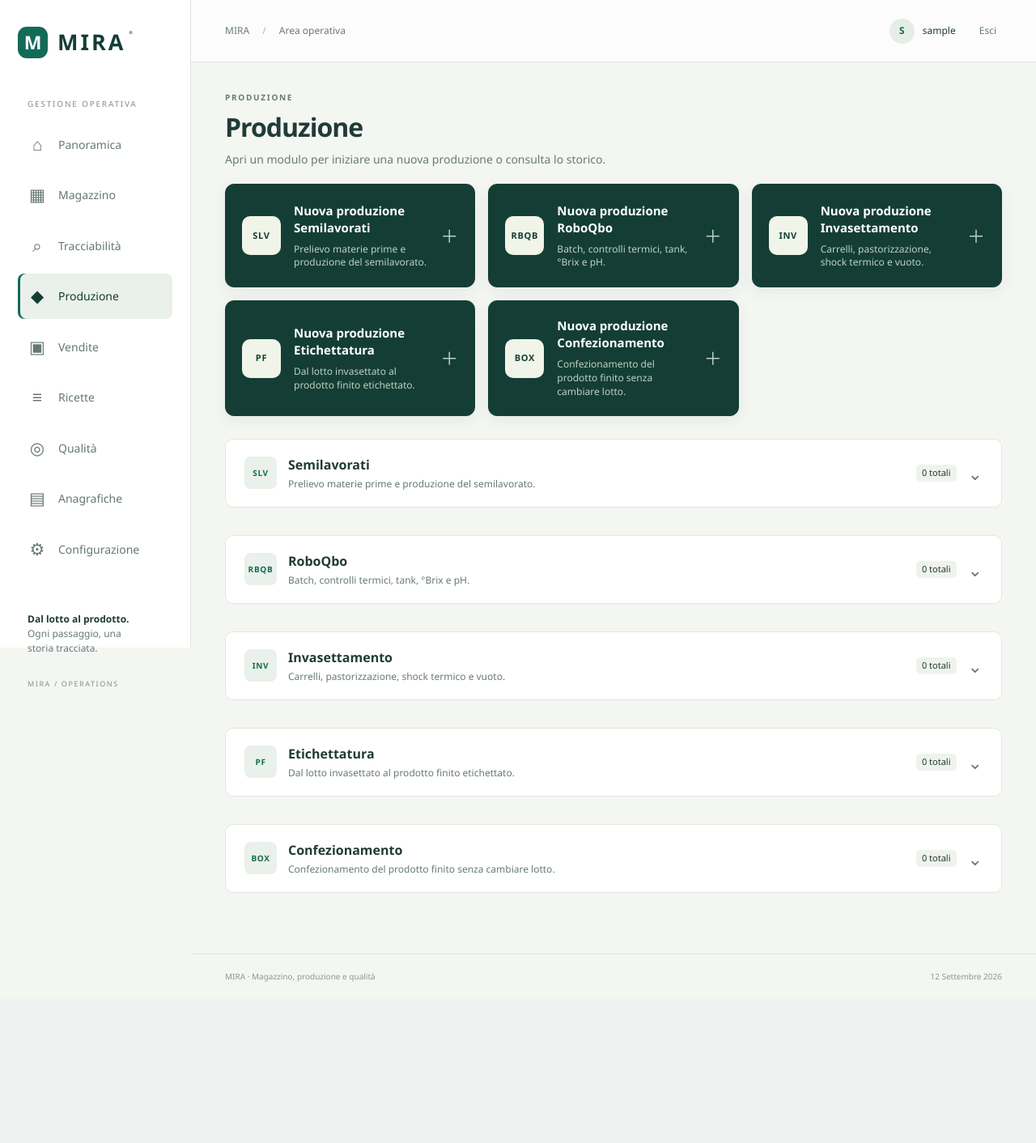
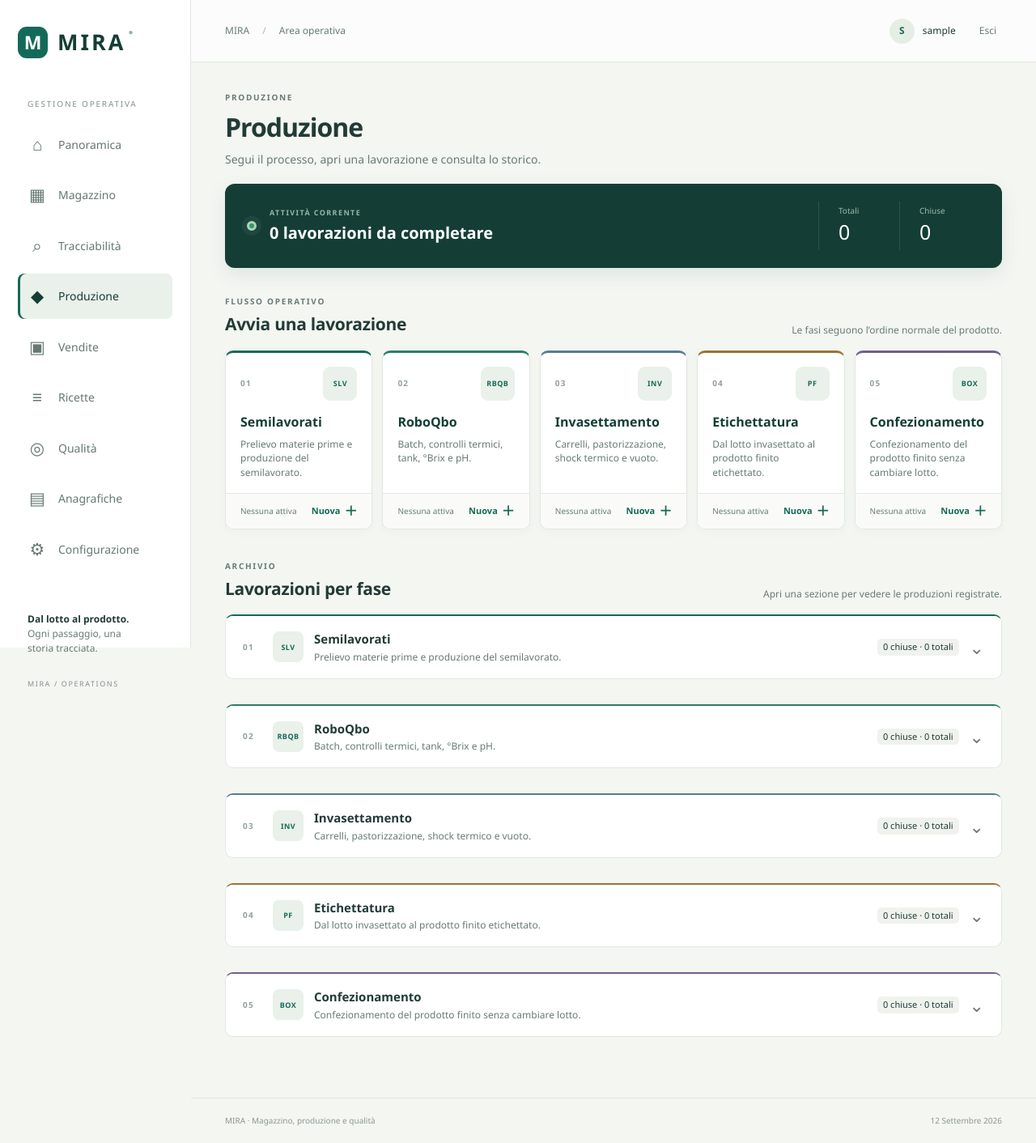
Before and after one commit to luigipellegrini4-netizen/MIRA, a Django app: page /produzione/ in a window 1280 px wide. Shown: the whole page at 81% size. Before the commit the page ends 1213 px from the top, so only its background shows below. Run offline with Django 5.2, Linux system fonts and the light colour scheme; a user stored in the database is signed in; tables that the repository leaves empty hold one stand-in row (values such as "Sample post"); data that the repository does not hold is empty; parts of the project's set-up code (start-up, migrations or seed data) failed here and were passed over.

Commit message:
Redesign production overview

```diff
--- a/interfaccia/static/interfaccia/production.css
+++ b/interfaccia/static/interfaccia/production.css
@@ -1,38 +1,61 @@
 .production-heading { margin-bottom: 20px; }
-.production-launchers { display: grid; grid-template-columns: repeat(3, minmax(0, 1fr)); gap: 16px; margin-bottom: 28px; }
-.production-launcher { min-height: 128px; display: grid; grid-template-columns: auto 1fr auto; align-items: center; gap: 16px; padding: 20px; background: var(--deep); color: #fff; border-radius: 11px; border: 1px solid var(--deep); box-shadow: 0 5px 18px #173e3512; transition: transform .15s ease, box-shadow .15s ease; }
-.production-launcher:hover { color: #fff; text-decoration: none; transform: translateY(-1px); box-shadow: 0 8px 22px #173e3524; }
-.production-launcher strong { font-size: 15px; line-height: 1.35; }
-.production-launcher small { color: #bed1c4; margin-top: 8px; line-height: 1.4; }
-.production-marker { width: 48px; height: 48px; border-radius: 10px; display: grid; place-items: center; background: #f1f4e8; color: var(--deep); font-size: 11px; font-weight: 750; letter-spacing: .7px; }
-.production-marker.small { width: 40px; height: 40px; border-radius: 8px; background: #e9f1ea; color: var(--green); font-size: 10px; }
-.production-arrow { font-size: 22px; color: #bcd0c3; }
-.production-groups { display: grid; gap: 14px; }
-.production-group { overflow: hidden; }
-.production-summary { display: flex; align-items: center; justify-content: space-between; gap: 20px; padding: 19px 23px; cursor: pointer; list-style: none; background: #fff; }
-.production-summary::-webkit-details-marker { display: none; }
-.production-summary:hover { background: #fafcf9; }
-.production-summary-title, .production-summary-meta { display: flex; align-items: center; gap: 14px; }
-.production-summary-title strong { display: block; font-size: 16px; }
-.production-summary-title small { margin-top: 3px; }
-.production-summary-meta { margin-left: auto; }
-.summary-chevron { font-size: 22px; color: var(--muted); transition: transform .15s ease; }
-.production-group[open] .summary-chevron { transform: rotate(180deg); }
-.production-group[open] .production-summary { border-bottom: 1px solid var(--line); }
-.production-group-body { background: #fff; }
-.production-group-actions { display: flex; justify-content: flex-end; padding: 14px 22px 0; }
-.session-open-link { display: inline-flex; align-items: center; gap: 7px; font-weight: 650; white-space: nowrap; }
 
-@media (max-width: 950px) {
-  .production-launchers { grid-template-columns: 1fr; }
-  .production-launcher { min-height: 92px; }
-}
+.production-overview { display:flex; align-items:center; justify-content:space-between; gap:28px; min-height:104px; margin-bottom:34px; padding:22px 27px; border-radius:12px; background:var(--deep); color:#fff; box-shadow:0 8px 24px #143e3517; }
+.production-overview-copy { display:flex; align-items:center; gap:16px; }
+.production-overview-copy small { color:#98b7a7; font-size:9px; font-weight:700; letter-spacing:1.4px; }
+.production-overview-copy strong { display:block; margin-top:4px; font-size:20px; font-weight:600; }
+.production-live-dot { width:12px; height:12px; border:3px solid #a9d5b8; border-radius:50%; background:#3b936b; box-shadow:0 0 0 6px #ffffff0c; }
+.production-kpis { display:flex; align-self:stretch; }
+.production-kpis>span { display:flex; min-width:100px; flex-direction:column; justify-content:center; padding:0 24px; border-left:1px solid #ffffff1c; }
+.production-kpis small { color:#9eb9ac; font-size:10px; }
+.production-kpis strong { font-size:25px; font-weight:550; }
 
-@media (max-width: 720px) {
-  .production-summary { align-items: flex-start; padding: 16px; }
-  .production-summary-title small { display: none; }
-  .production-summary-meta { gap: 7px; }
-  .production-summary-meta .counter { display: none; }
-  .production-group-actions { justify-content: stretch; padding: 12px 14px 0; }
-  .production-group-actions .button { width: 100%; }
-}
+.production-section-head { display:flex; align-items:end; justify-content:space-between; gap:20px; margin-bottom:16px; }
+.production-section-head .eyebrow { margin-bottom:5px; }
+.production-section-head h2 { margin:0; font-size:21px; }
+.production-section-head>small { max-width:330px; text-align:right; }
+.production-section-head.archive-head { margin-top:38px; }
+
+.production-launchers { display:grid; grid-template-columns:repeat(5,minmax(0,1fr)); gap:12px; }
+.production-launcher { display:flex; min-width:0; min-height:220px; flex-direction:column; overflow:hidden; border:1px solid var(--line); border-top:3px solid var(--green); border-radius:10px; background:#fff; box-shadow:0 3px 12px #173e3508; transition:transform .15s ease,box-shadow .15s ease,border-color .15s ease; }
+.production-launcher:hover { transform:translateY(-2px); border-color:#afc4b5; box-shadow:0 8px 22px #173e3514; }
+.production-launcher-top { display:flex; align-items:center; justify-content:space-between; padding:17px 18px 9px; }
+.production-phase { color:#91a29b; font-size:10px; font-weight:750; letter-spacing:1.2px; }
+.production-phase.small { width:24px; }
+.production-marker { width:42px; height:42px; display:grid; place-items:center; border-radius:9px; background:#e9f1ea; color:var(--green); font-size:9px; font-weight:800; letter-spacing:.5px; }
+.production-marker.small { width:38px; height:38px; flex:0 0 38px; border-radius:8px; }
+.production-launcher-copy { flex:1; padding:5px 18px 17px; }
+.production-launcher-copy strong { display:block; margin-bottom:7px; color:var(--deep); font-size:16px; }
+.production-launcher-copy small { line-height:1.45; }
+.production-launcher-foot { display:flex; align-items:center; justify-content:space-between; gap:8px; padding:13px 18px; border-top:1px solid var(--line); background:#fafbf8; color:var(--muted); font-size:10px; }
+.production-launcher-foot b { color:var(--green); }
+.production-launcher-foot a { display:inline-flex; align-items:center; gap:5px; font-size:11px; font-weight:700; }
+.production-launcher-foot a span { font-size:16px; line-height:1; }
+
+.production-launcher[data-production-type="ROBOQBO"],.production-group[data-production-type="ROBOQBO"] { border-top-color:#2b7d68; }
+.production-launcher[data-production-type="INVASETTAMENTO"],.production-group[data-production-type="INVASETTAMENTO"] { border-top-color:#527e91; }
+.production-launcher[data-production-type="ETICHETTATURA"],.production-group[data-production-type="ETICHETTATURA"] { border-top-color:#9a7331; }
+.production-launcher[data-production-type="CONFEZIONAMENTO"],.production-group[data-production-type="CONFEZIONAMENTO"] { border-top-color:#735f86; }
+
+.production-groups { display:grid; gap:11px; }
+.production-group { overflow:hidden; border-top:2px solid var(--green); }
+.production-summary { display:flex; align-items:center; justify-content:space-between; gap:20px; padding:17px 21px; cursor:pointer; list-style:none; background:#fff; }
+.production-summary::-webkit-details-marker { display:none; }
+.production-summary:hover { background:#fafcf9; }
+.production-summary-title,.production-summary-meta { display:flex; align-items:center; gap:13px; }
+.production-summary-title strong { display:block; font-size:15px; }
+.production-summary-title small { margin-top:2px; }
+.production-summary-meta { margin-left:auto; }
+.summary-chevron { font-size:22px; color:var(--muted); transition:transform .15s ease; }
+.production-group[open] .summary-chevron { transform:rotate(180deg); }
+.production-group[open] .production-summary { border-bottom:1px solid var(--line); }
+.production-group-body { background:#fff; }
+.production-group-actions { display:flex; justify-content:flex-end; padding:13px 20px 0; }
+.production-group-actions .button { padding:8px 13px; font-size:11px; }
+.production-row { cursor:pointer; }
+.production-row:focus-visible { outline:3px solid #bd912c; outline-offset:-3px; }
+.session-open-link { display:inline-flex; align-items:center; gap:7px; font-weight:650; white-space:nowrap; }
+
+@media(max-width:1250px){.production-launchers{grid-template-columns:repeat(3,minmax(0,1fr))}.production-launcher{min-height:190px}}
+@media(max-width:850px){.production-launchers{grid-template-columns:repeat(2,minmax(0,1fr))}.production-overview{align-items:stretch;flex-direction:column}.production-kpis{min-height:55px;border-top:1px solid #ffffff1c}.production-kpis>span{flex:1;padding:12px 0;border-left:0}}
+@media(max-width:720px){.production-overview{min-height:0;padding:20px}.production-overview-copy strong{font-size:17px}.production-section-head{align-items:flex-start;flex-direction:column;gap:4px}.production-section-head>small{text-align:left}.production-launchers{grid-template-columns:1fr}.production-launcher{min-height:0}.production-summary{align-items:flex-start;padding:15px}.production-summary-title .production-phase,.production-summary-title small{display:none}.production-summary-meta{gap:7px}.production-summary-meta .counter{display:none}.production-group-actions{justify-content:stretch;padding:12px 14px 0}.production-group-actions .button{width:100%}}
--- a/interfaccia/templates/interfaccia/semplice/sessions.html
+++ b/interfaccia/templates/interfaccia/semplice/sessions.html
@@ -2,43 +2,53 @@
 {% block title %}Produzione · MIRA{% endblock %}
 {% block content %}
 <div class="page-head production-heading">
-  <div><p class="eyebrow">PRODUZIONE</p><h1>Produzione</h1><p class="muted">Apri un modulo per iniziare una nuova produzione o consulta lo storico.</p></div>
+  <div><p class="eyebrow">PRODUZIONE</p><h1>Produzione</h1><p class="muted">Segui il processo, apri una lavorazione e consulta lo storico.</p></div>
 </div>
 
-<nav class="production-launchers" aria-label="Avvio produzione">
+<section class="production-overview" aria-label="Riepilogo produzione">
+  <div class="production-overview-copy"><span class="production-live-dot"></span><span><small>ATTIVITÀ CORRENTE</small><strong>{{ production_active }} lavorazioni da completare</strong></span></div>
+  <div class="production-kpis">
+    <span><small>Totali</small><strong>{{ production_total }}</strong></span>
+    <span><small>Chiuse</small><strong>{{ production_closed }}</strong></span>
+  </div>
+</section>
+
+<div class="production-section-head"><div><p class="eyebrow">FLUSSO OPERATIVO</p><h2>Avvia una lavorazione</h2></div><small>Le fasi seguono l’ordine normale del prodotto.</small></div>
+<nav class="production-launchers" aria-label="Fasi della produzione">
   {% for group in production_groups %}
-    <a class="production-launcher" href="{% url group.new_url %}">
-      <span class="production-marker">{{ group.marker }}</span>
-      <span><strong>Nuova produzione<br>{{ group.name }}</strong><small>{{ group.description }}</small></span>
-      <span class="production-arrow" aria-hidden="true">＋</span>
-    </a>
+    <article class="production-launcher" data-production-type="{{ group.code }}">
+      <div class="production-launcher-top"><span class="production-phase">0{{ group.phase }}</span><span class="production-marker">{{ group.marker }}</span></div>
+      <div class="production-launcher-copy"><strong>{{ group.name }}</strong><small>{{ group.description }}</small></div>
+      <div class="production-launcher-foot"><span>{% if group.active_count %}<b>{{ group.active_count }}</b> attive{% else %}Nessuna attiva{% endif %}</span>{% if perms.auth.can_execute_production %}<a href="{% url group.new_url %}">Nuova <span aria-hidden="true">＋</span></a>{% endif %}</div>
+    </article>
   {% endfor %}
 </nav>
 
+<div class="production-section-head archive-head"><div><p class="eyebrow">ARCHIVIO</p><h2>Lavorazioni per fase</h2></div><small>Apri una sezione per vedere le produzioni registrate.</small></div>
 <div class="production-groups">
 {% for group in production_groups %}
-  <details class="panel production-group"{% if group.active_count %} open{% endif %}>
+  <details class="panel production-group" data-production-type="{{ group.code }}"{% if group.active_count %} open{% endif %}>
     <summary class="production-summary">
-      <span class="production-summary-title"><span class="production-marker small">{{ group.marker }}</span><span><strong>{{ group.name }}</strong><small>{{ group.description }}</small></span></span>
+      <span class="production-summary-title"><span class="production-phase small">0{{ group.phase }}</span><span class="production-marker small">{{ group.marker }}</span><span><strong>{{ group.name }}</strong><small>{{ group.description }}</small></span></span>
       <span class="production-summary-meta">
         {% if group.active_count %}<span class="pill IN_CORSO">{{ group.active_count }} attive</span>{% endif %}
-        <span class="counter">{{ group.count }} totali</span><span class="summary-chevron" aria-hidden="true">⌄</span>
+        <span class="counter">{{ group.closed_count }} chiuse · {{ group.count }} totali</span><span class="summary-chevron" aria-hidden="true">⌄</span>
       </span>
     </summary>
     <div class="production-group-body">
-      <div class="production-group-actions"><a class="button secondary" href="{% url group.new_url %}">+ Nuova {{ group.name|lower }}</a></div>
+      {% if perms.auth.can_execute_production %}<div class="production-group-actions"><a class="button secondary" href="{% url group.new_url %}">+ Nuova {{ group.name|lower }}</a></div>{% endif %}
       <div class="table-wrap">
         <table>
-          <thead><tr><th>Lotto</th><th>Articolo</th><th>Origine</th><th>Stato</th><th>Apertura</th><th></th></tr></thead>
+          <thead><tr><th>Produzione</th><th>Articolo</th><th>Origine</th><th>Stato</th><th>Avviata</th><th></th></tr></thead>
           <tbody>
             {% for s in group.sessions %}
-              <tr>
-                <td><strong>{{ s.lotto_codice }}</strong></td>
-                <td>{{ s.ricetta.articolo }}</td>
+              <tr class="production-row" data-row-href="{% url 'ui:simple_session' s.pk %}" tabindex="0">
+                <td><strong>{{ s.lotto_codice }}</strong><small>#{{ s.pk }}</small></td>
+                <td><strong>{{ s.ricetta.articolo.descrizione }}</strong><small>{{ s.ricetta.articolo.codice }}</small></td>
                 <td>{% if s.lotto_origine %}<a href="{% url 'ui:simple_session' s.lotto_origine_id %}">{{ s.lotto_origine }}</a>{% else %}—{% endif %}</td>
                 <td><span class="pill {{ s.stato }}">{{ s.get_stato_display }}</span></td>
-                <td>{{ s.aperta_il|date:'d/m/Y H:i' }}</td>
-                <td><a class="session-open-link" href="{% url 'ui:simple_session' s.pk %}">Apri produzione <span aria-hidden="true">→</span></a></td>
+                <td>{{ s.aperta_il|date:'d/m/Y' }}<small>{{ s.aperta_il|date:'H:i' }}</small></td>
+                <td><a class="session-open-link" href="{% url 'ui:simple_session' s.pk %}" aria-label="Apri {{ s.lotto_codice }}">Apri <span aria-hidden="true">→</span></a></td>
               </tr>
             {% empty %}
               <tr><td colspan="6" class="empty">Nessuna produzione {{ group.name|lower }} registrata.</td></tr>
```
Also changed, not shown: interfaccia/simple_production_views.py (+11 -7 lines).
